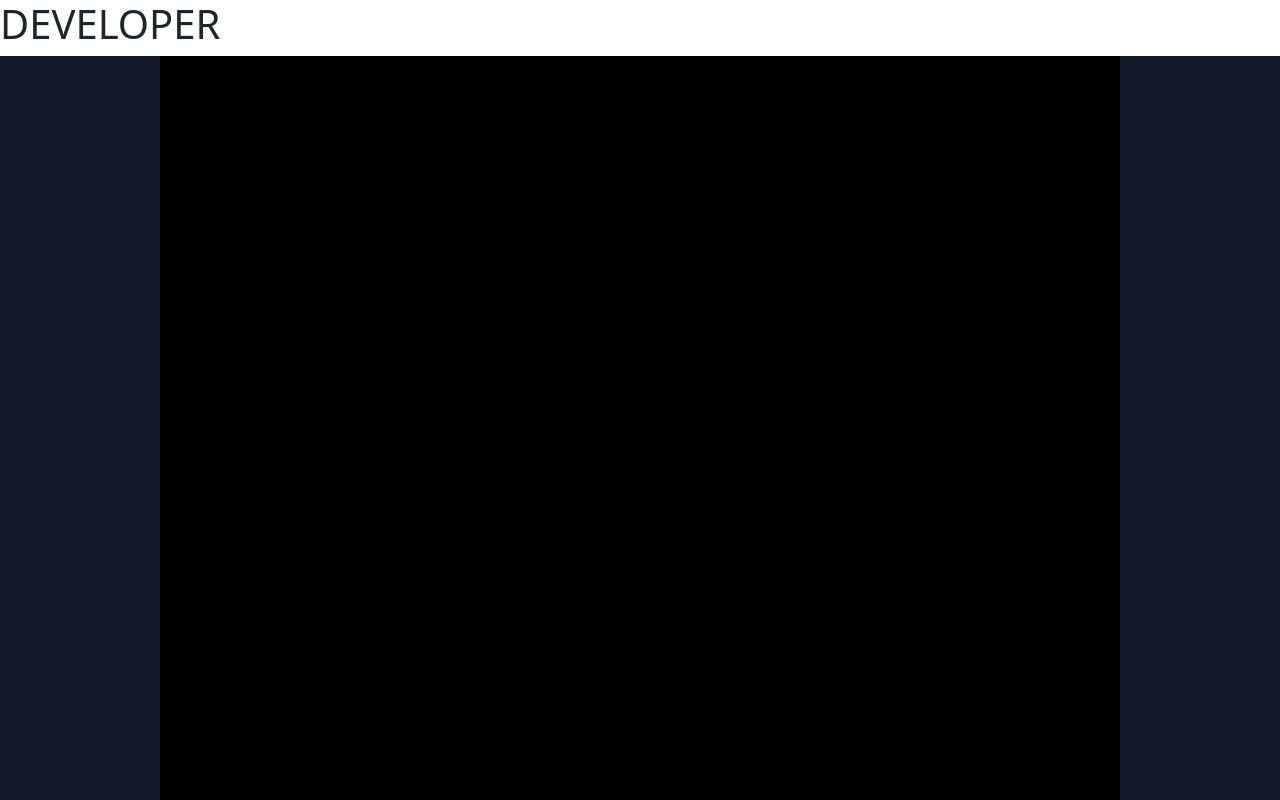
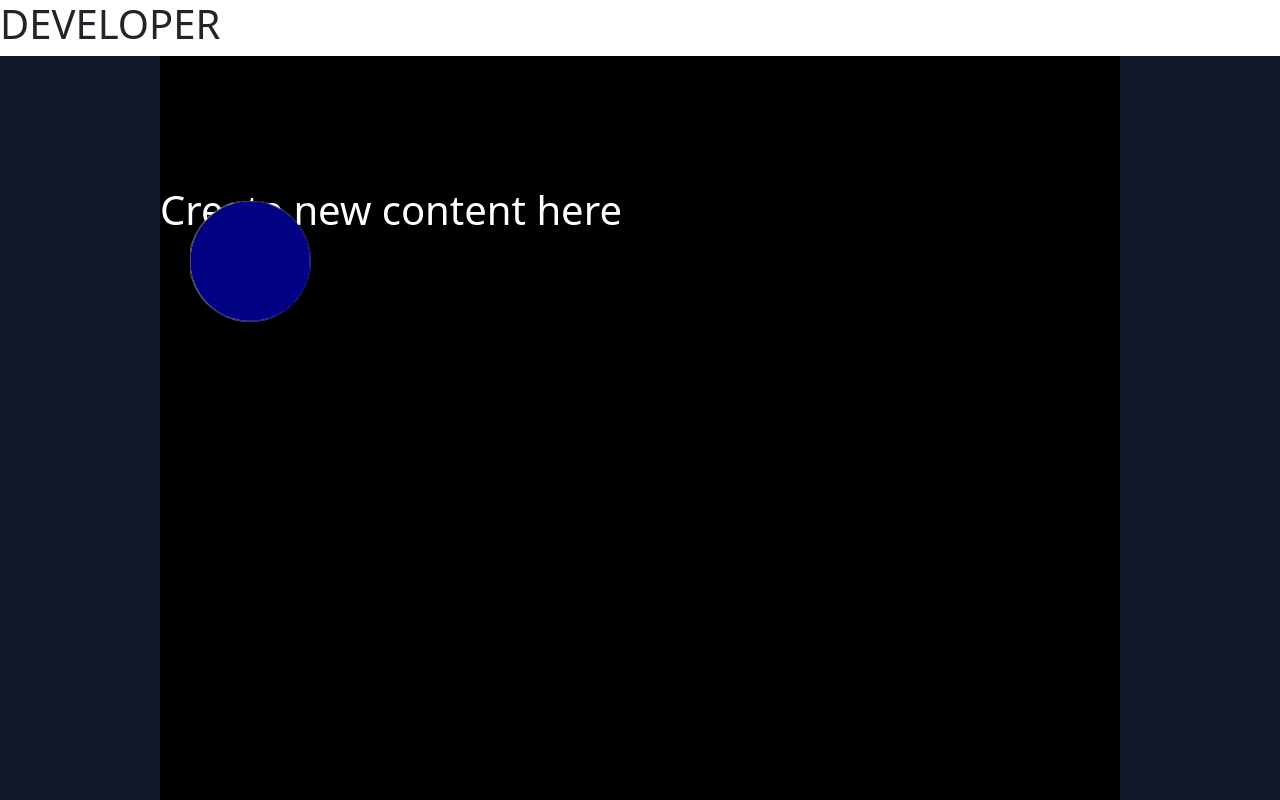
Before and after one commit to andrefsilveira1/react-portfolio, a React (Create React App) app: page / in a window 1280 px wide. Shown: the top 800 px of the page. Built offline with nearby package versions, Linux system fonts and the light colour scheme.

Commit message:
fix: corrige posição do menu circular

```diff
--- a/src/pages/home/index.js
+++ b/src/pages/home/index.js
@@ -5,8 +5,8 @@ export default function LandPage() {
   return (
     <div className="bg-gray-900 text-white min-h-screen font-roboto grid justify-items-center">
         <div className="bg-black min-h-screen text-white w-3/4">
+            <HomeHeader/>
         </div>
-        <HomeHeader/>
         {/* This content will provied a menu bar with my logo photo */}
       <div className="container mx-auto p-8">
         <section className="mb-12">
```
